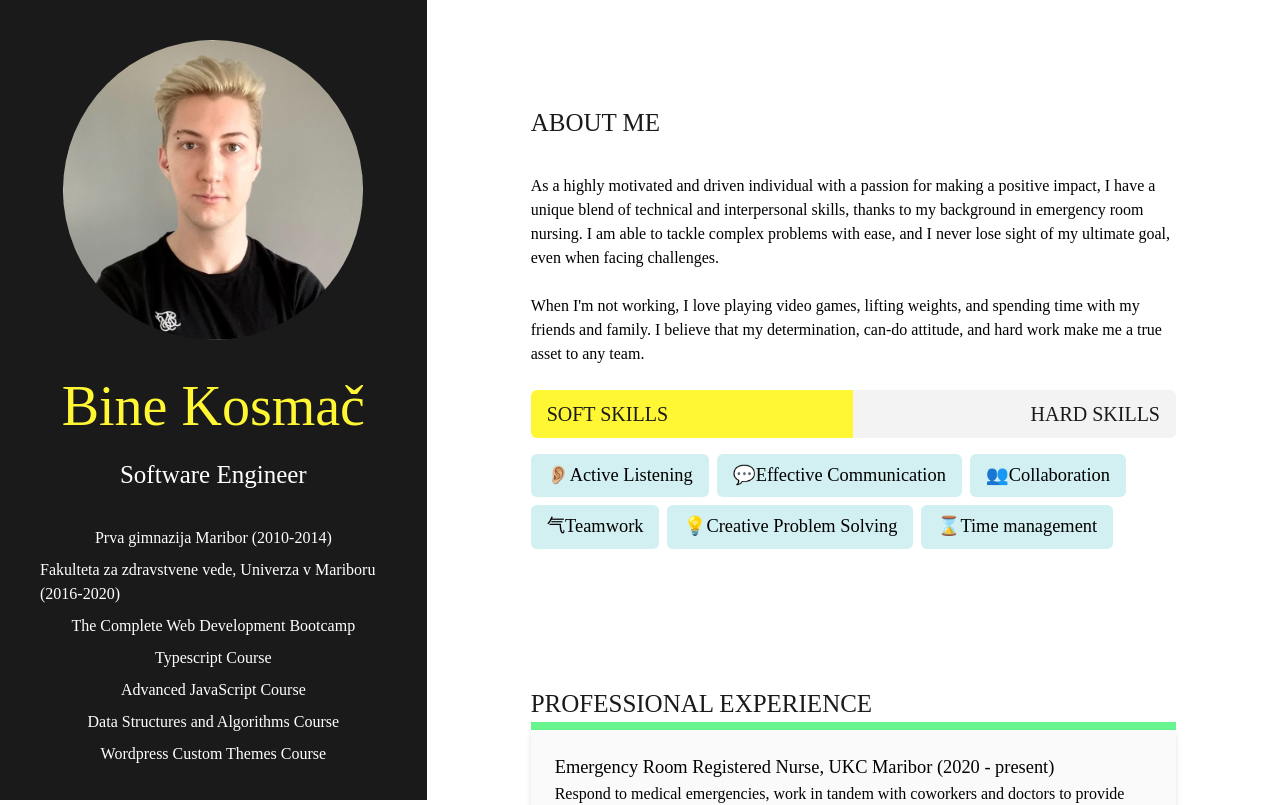
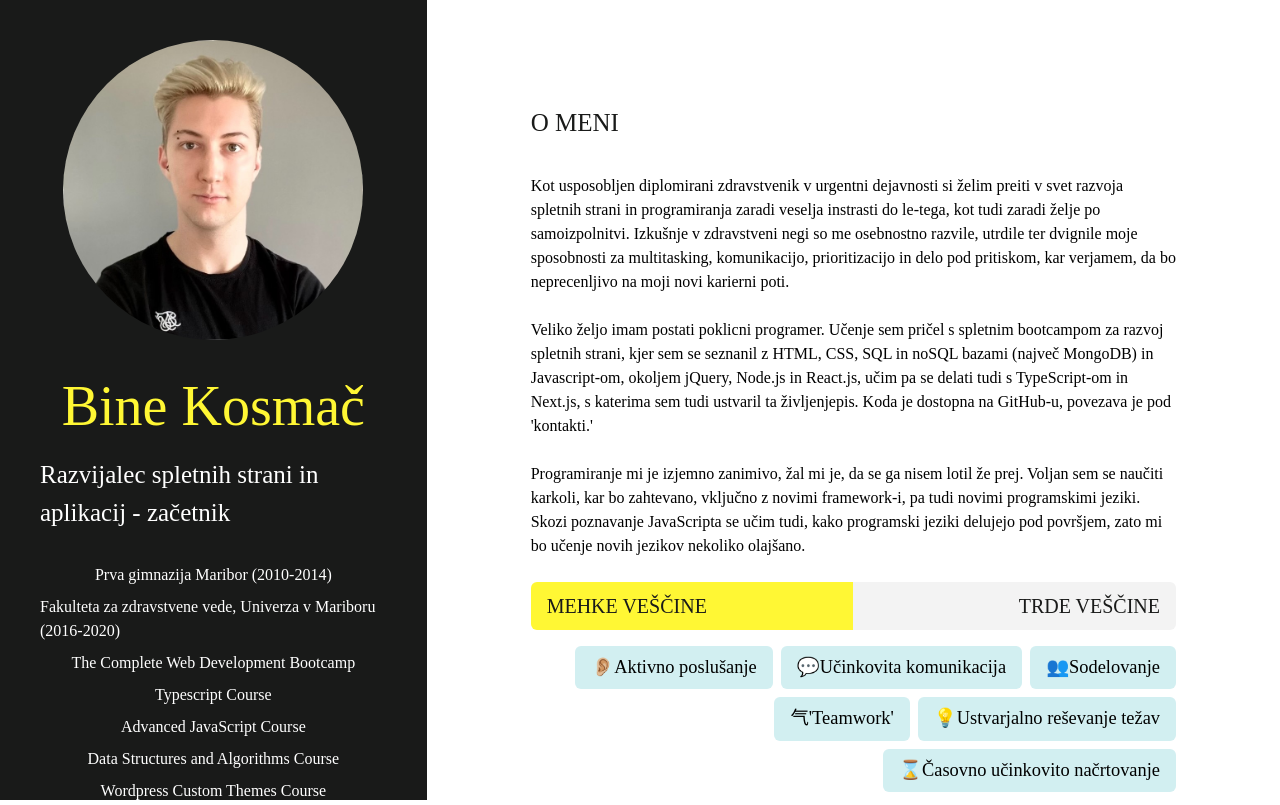
Before and after one commit to abyssal294/Curriculum-Vitae, a Next.js app: page / in a window 1280 px wide. Shown: the top 805 px of the page. Built offline with nearby package versions, Linux system fonts and the light colour scheme.

Commit message:
Next-to-final modifications to data

```diff
--- a/app/component/Sidebar.tsx
+++ b/app/component/Sidebar.tsx
@@ -29,7 +29,7 @@ const Sidebar = ({ data }: { data: SidebarData}) => {
                 <p className="mb-2" key={"${id}_$index}"}>{el}</p>
             ))}
             <div className="text-white text-center mb-4 mt-4 sm:mt-8">
-                <h3 className="mb-2">CONTACT ME</h3>
+                <h3 className="mb-2">KONTAKTI</h3>
                 <div className="flex flex-row justify-center gap-2 ">
                     <a className="contact-icons" href={contactLinks?.[0]} aria-label={"twitter link"}><Envelope className={undefined} /></a>
                     <a className="contact-icons" href={contactLinks?.[1]} aria-label={"linkedin link"}><Twitter className={undefined} /></a>
--- a/app/component/Skills.tsx
+++ b/app/component/Skills.tsx
@@ -15,23 +15,23 @@ type SkillsProps = {
   };
 
 const Skills = ({data}: SkillsProps) => {
-    const [activeTab, setActiveTab] = useState("soft");
+    const [activeTab, setActiveTab] = useState("mehke");
 
     const setBg = (active: string) => {return activeTab === active ? "bg-yellow" : "bg-grey"}
 
-    const setTabsAlignment = (tab: string) => {return tab === "soft" ? "text-left rounded-l-md" : "text-right rounded-r-md"}
+    const setTabsAlignment = (tab: string) => {return tab === "mehke" ? "text-left rounded-l-md" : "text-right rounded-r-md"}
 
 
 
     const tabs = (<div className="flex">
-    {["soft", "hard"].map(el => (
+    {["mehke", "trde"].map(el => (
     <button
     key={el}
     type="button"
     className={`btn ${setBg(el)} ${setTabsAlignment(el)}`}
     onClick={() => setActiveTab(el)}
     >
-        {el + " "} Skills
+        {el + " "} veščine
         </button>))}
 </div>)
 
--- a/data/page-data.tsx
+++ b/data/page-data.tsx
@@ -2,7 +2,7 @@
 
 export const personalData = {
 	name: "Bine Kosmač",
-	role: "Software Engineer",
+	role: "Razvijalec spletnih strani in aplikacij - začetnik",
 	education: [
 		"Prva gimnazija Maribor (2010-2014)",
 		"Fakulteta za zdravstvene vede, Univerza v Mariboru (2016-2020)",
@@ -21,39 +21,39 @@ export const personalData = {
 };
 
 export const aboutMe = {
-	title: "About Me",
+	title: "O MENI",
 	body: [
-		"As a highly motivated and driven individual with a passion for making a positive impact, I have a unique blend of technical and interpersonal skills, thanks to my background in emergency room nursing. I am able to tackle complex problems with ease, and I never lose sight of my ultimate goal, even when facing challenges.",
-		"When I'm not working, I love playing video games, lifting weights, and spending time with my friends and family. I believe that my determination, can-do attitude, and hard work make me a true asset to any team.",
+		"Kot usposobljen diplomirani zdravstvenik v urgentni dejavnosti si želim preiti v svet razvoja spletnih strani in programiranja zaradi veselja instrasti do le-tega, kot tudi zaradi želje po samoizpolnitvi. Izkušnje v zdravstveni negi so me osebnostno razvile, utrdile ter dvignile moje sposobnosti za multitasking, komunikacijo, prioritizacijo in delo pod pritiskom, kar verjamem, da bo neprecenljivo na moji novi karierni poti.",
+		"Veliko željo imam postati poklicni programer. Učenje sem pričel s spletnim bootcampom za razvoj spletnih strani, kjer sem se seznanil z HTML, CSS, SQL in noSQL bazami (največ MongoDB) in Javascript-om, okoljem jQuery, Node.js in React.js, učim pa se delati tudi s TypeScript-om in Next.js, s katerima sem tudi ustvaril ta življenjepis. Koda je dostopna na GitHub-u, povezava je pod 'kontakti.'",
+		"Programiranje mi je izjemno zanimivo, žal mi je, da se ga nisem lotil že prej. Voljan sem se naučiti karkoli, kar bo zahtevano, vključno z novimi framework-i, pa tudi novimi programskimi jeziki. Skozi poznavanje JavaScripta se učim tudi, kako programski jeziki delujejo pod površjem, zato mi bo učenje novih jezikov nekoliko olajšano."
 	],
 };
 
 export const skills = {
-	soft: [
-		{ icon: "👂🏼", text: "Active Listening" },
-		{ icon: "💬", text: "Effective Communication" },
-		{ icon: "👥", text: "Collaboration" },
-		{ icon: "⽓", text: "Teamwork" },
-		{ icon: "💡", text: "Creative Problem Solving" },
-		{ icon: "⌛️", text: "Time management" },
+	mehke: [
+		{ icon: "👂🏼", text: "Aktivno poslušanje" },
+		{ icon: "💬", text: "Učinkovita komunikacija" },
+		{ icon: "👥", text: "Sodelovanje" },
+		{ icon: "⽓", text: "'Teamwork'" },
+		{ icon: "💡", text: "Ustvarjalno reševanje težav" },
+		{ icon: "⌛️", text: "Časovno učinkovito načrtovanje" },
 	],
-	hard: [
+	trde: [
 		{ icon: "💻", text: "JavaScript" },
 		{ icon: "ʦ", text: "TypeScript" },
 		{ icon: "🚀", text: "React" },
 		{ icon: "💾", text: "SQL" },
 		{ icon: "💾", text: "noSQL" },
-		{ icon: "📈", text: "Data Structures and Algorithms" },
 	],
 };
 
 export const professionalData = {
-	title: "Professional Experience",
+	title: "Strokovne izkušnje",
 	experiences: [
 		{
-			role: "Emergency Room Registered Nurse, UKC Maribor (2020 - present)",
+			role: "Diplomirani zdravstvenik v urgentni dejavnosti, UKC Maribor (2020 - danes)",
 			description:
-				"Respond to medical emergencies, work in tandem with coworkers and doctors to provide care for patients, assess patient needs, administer intravenous/oral/intramuscular/subcutaneous therapy, start IV lines, draw blood, disinfect work area and equipment, clean wounds, test medical equipment, fill out paperwork.",
+				"Ugotavljanje potreb, načrtovanje, izvajanje in vrednotenje zdravstvene nege za vse življenjske aktivnosti; organizacija in sodelovanje pri izvajanju diagnostično terapevtskih posegov in izvajanje diagnostično terapevtskih posegov v okviru strokovne izobrazbe; zdravstveno vzgojno delo z bolniki in njihovimi svojci; obravnavanje življenjsko ogroženih bolnikov; dokumentiranje procesa zdravstvene nege in vodenje drugih potrebnih evidenc; sodelovanje z negovalnim in zdravniškim timom.",
 			current: true,
 		},
 	]
```
